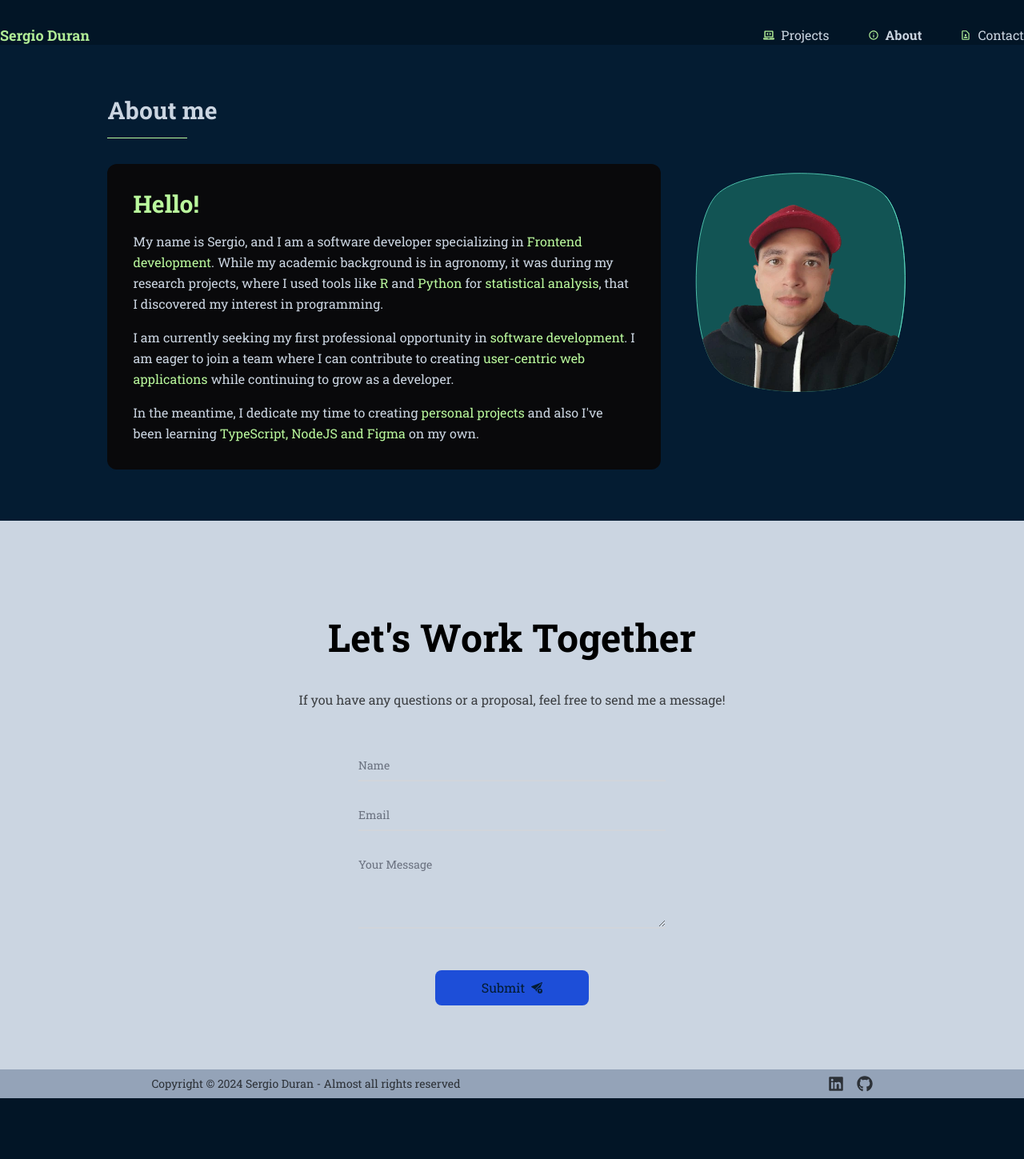
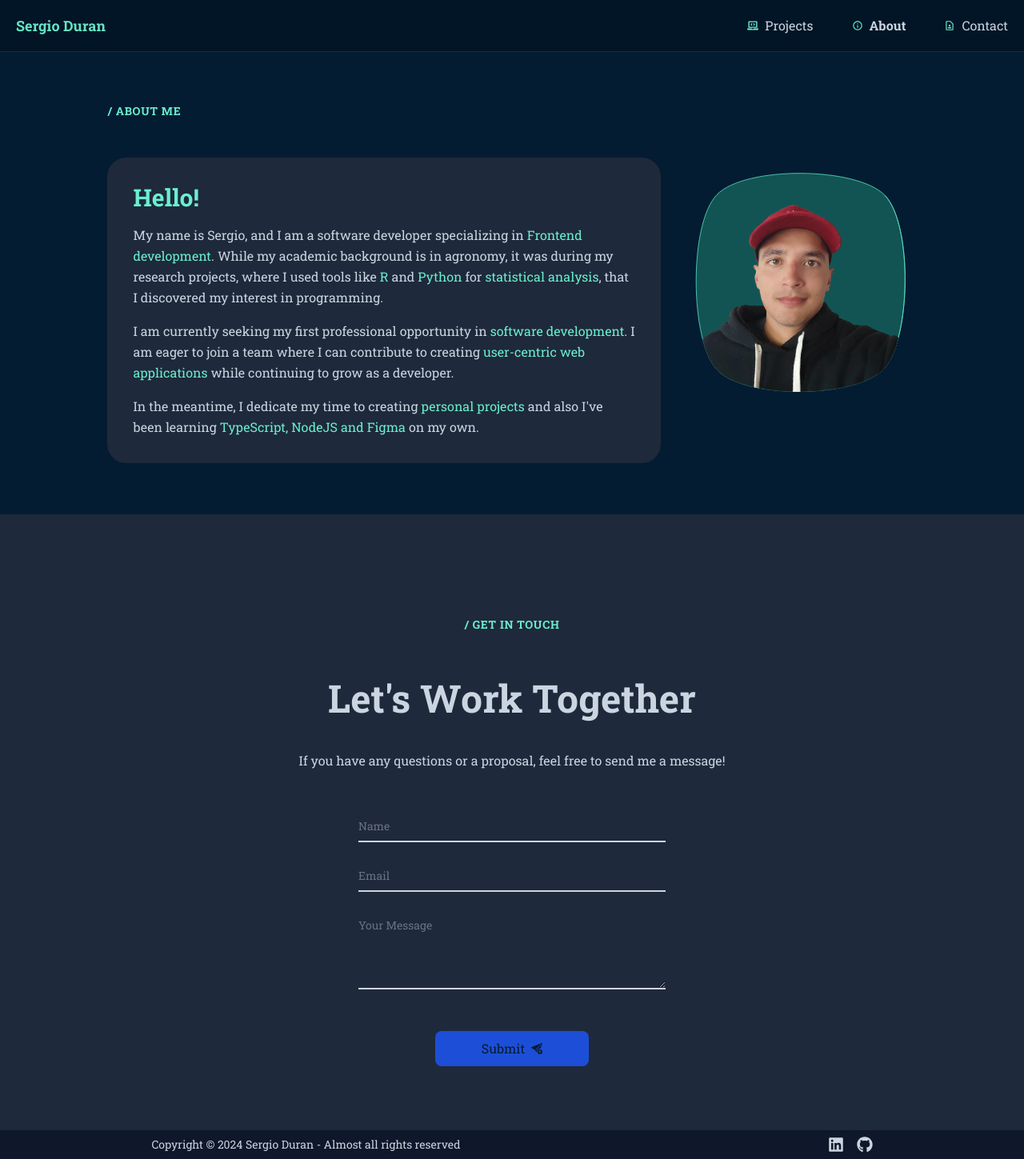
Before and after one commit to tutaabsoluta/portfolio, a React (Vite) app: page /about in a window 1280 px wide. Shown: the whole page at 80% size. Before the commit the page ends 1373 px from the top, so only its background shows below. Built offline with nearby package versions, Linux system fonts and the light colour scheme.

Commit message:
header changes

```diff
--- a/src/components/AboutContent.jsx
+++ b/src/components/AboutContent.jsx
@@ -1,7 +1,7 @@
 
 export const AboutContent = () => {
   return (
-    <div className="space-y-4 bg-zinc-950 rounded-xl p-8">
+    <div className="space-y-4 bg-slate-800 rounded-3xl p-8">
     <h3 className="text-primary">Hello!</h3>
       <p className="text-md leading-relaxed text-terciary">
         My name is Sergio, and I am a software developer specializing in{" "}
--- a/src/components/AboutInfo.jsx
+++ b/src/components/AboutInfo.jsx
@@ -4,20 +4,15 @@ import { AboutContent, Selfie } from "../components";
 export const AboutInfo = () => {
   return (
     <div className="relative w-full h-full">
-      {/* Fondo como imagen de fondo */}
-      {/* <img
-        src="bg.avif"
-        alt="Background"
-        className="absolute inset-0 w-full h-full object-cover z-0 opacity-20"
-      /> */}
+
       {/* Contenido principal */}
       <div className="relative z-10 flex items-center justify-center gap-8 p-16">
         <div className="w-3/5">
         <div className="flex flex-col mb-8">
-          <h3 className="text-terciary mb-4">
-            About me
+          <h3 className="text-primary mb-4 uppercase tracking-wider text-sm">
+            {`/ About me`}
           </h3>
-          <div className="w-[100px] h-[1px] bg-primary"></div>
+          {/* <div className="w-[100px] h-[1px] bg-primary"></div> */}
         </div>
           <AboutContent />
         </div>
--- a/src/components/Navbar.jsx
+++ b/src/components/Navbar.jsx
@@ -8,7 +8,7 @@ export const Navbar = () => {
   const [onLink, setOnLink] = useState(false);
 
   return (
-    <nav className="container mx-auto mt-8 relative z-20">
+    <nav className="w-full mx-auto p-5 relative z-20 border-b border-slate-800">
       <div className="flex justify-between items-center">
         <Link to="/">
           <p className="text-[18px] text-primary/95 hover:text-secondary duration-300 font-bold">
--- a/src/pages/HomePage.jsx
+++ b/src/pages/HomePage.jsx
@@ -6,9 +6,12 @@ export const HomePage = () => {
     <div>
       <Header />
 
-      <div className="bg-terciary p-24 flex flex-col items-center">
-        <h2 className="text-center mb-8">Latest projects I have worked on</h2>
-        <p className="text-center mb-12 w-[600px]">
+      <div className="bg-slate-800 p-24 flex flex-col items-center">
+        <h3 className="text-primary mb-4 uppercase tracking-wider text-sm">
+          {`/ My work`}
+        </h3>
+        <h2 className="text-center mb-8 text-terciary">Latest projects I have worked on</h2>
+        <p className="text-center mb-12 w-[600px] text-terciary">
           Lorem ipsum dolor sit amet consectetur adipisicing elit. Consequatur,
           et tenetur eveniet alias velit obcaecati necessitatibus beatae magnam
           hic tempora?
@@ -16,9 +19,7 @@ export const HomePage = () => {
         <Projects />
       </div>
 
-
-        <AboutInfo />
-
+      <AboutInfo />
     </div>
   );
 };
--- a/src/ui/Footer.jsx
+++ b/src/ui/Footer.jsx
@@ -4,12 +4,14 @@ import { ContactForm } from "./ContactForm";
 
 export const Footer = () => {
   return (
-    <footer className="pt-12 bg-terciary ">
+    <footer className="pt-12 bg-slate-800 ">
       <div className="flex flex-col items-center space-y-12 p-20">
         {/* Heading and paragraph */}
-
-        <h2 className=" text-center">Let's Work Together</h2>
-        <p className="mt-8 text-base text-center text-black/70">
+        <h3 className="text-primary mb-4 uppercase tracking-wider text-sm">
+          {`/ Get in touch`}
+        </h3>
+        <h2 className=" text-center text-terciary">Let's Work Together</h2>
+        <p className="mt-8 text-base text-center text-terciary">
           If you have any questions or a proposal, feel free to send me a
           message!
         </p>
@@ -22,9 +24,9 @@ export const Footer = () => {
         </button> */}
       </div>
 
-      <div className="flex items-center justify-around gap-24 bg-slate-400 w-full p-2">
+      <div className="flex items-center justify-around gap-24 bg-slate-900 w-full p-2">
         {/* Copyright */}
-        <p className="text-sm text-black/70">
+        <p className="text-sm text-terciary">
           Copyright © 2024 Sergio Duran - Almost all rights reserved
         </p>
         {/* Socials */}
@@ -34,14 +36,14 @@ export const Footer = () => {
             target="_blank"
             rel="noopener noreferrer"
           >
-            <FaLinkedin className="text-xl text-black/70" />
+            <FaLinkedin className="text-xl text-terciary" />
           </a>
           <a
             href="https://github.com/tutaabsoluta"
             target="_blank"
             rel="noopener noreferrer"
           >
-            <FaGithub className="text-xl text-black/70" />
+            <FaGithub className="text-xl text-terciary" />
           </a>
         </div>
       </div>
--- a/src/ui/Header.jsx
+++ b/src/ui/Header.jsx
@@ -3,7 +3,7 @@ import { Button } from "../components";
 
 export const Header = () => {
   return (
-    <header className="flex items-center justify-center mb-16 h-screen">
+    <header className="flex items-center justify-center mb-16 h-screen ">
       {/* Content */}
       <div className="space-y-10 text-center flex flex-col items-center">
         <div className="flex items-center gap-8">
@@ -49,7 +49,7 @@ export const Header = () => {
 
         <div className="flex gap-4 justify-center">
           <Link to="projects">
-            <Button className="bg-primary px-12" text={"Resume"} />
+            <Button className="outline outline-2 outline-primary px-12 text-primary" text={"Resume"} />
           </Link>
         </div>
       </div>
--- a/tailwind.config.js
+++ b/tailwind.config.js
@@ -8,7 +8,7 @@ export default {
     extend: {
       fontFamily: [ 'Roboto Slab', 'serif' ],
       colors: {
-        primary: '#BAF99D',
+        primary: '#6befce',
         secondary: '#1F371C',
         terciary: '#CBD5E1',
         neutral: '#021526', // bg 04293A
```
